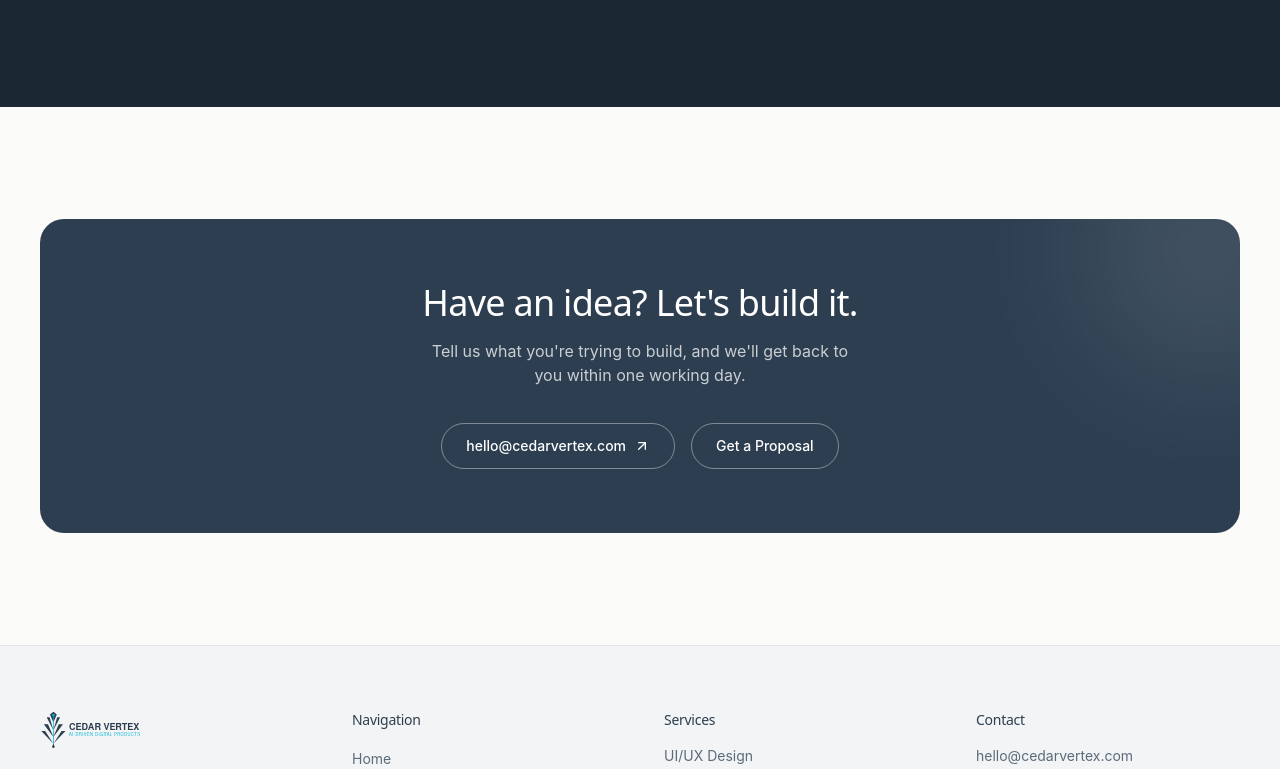
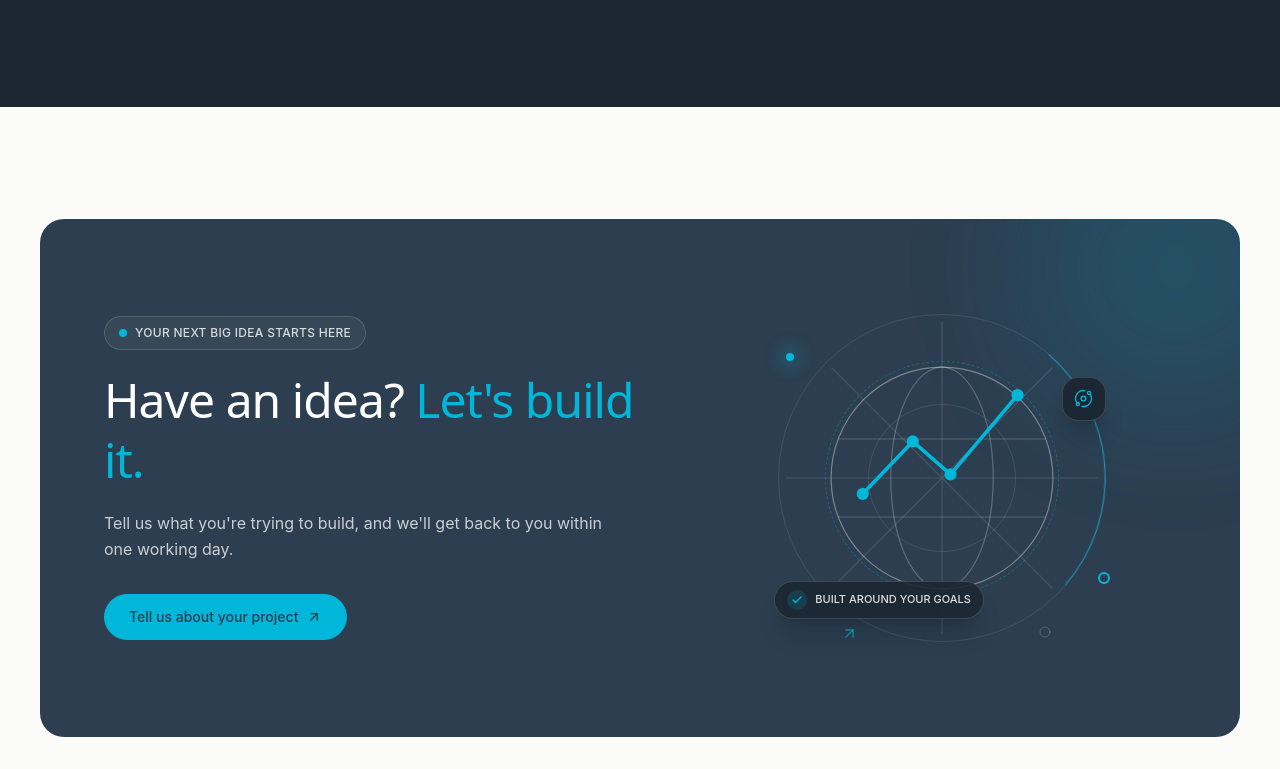
Before and after one commit to annusabdullahbinsaleem/cedar-vertex, a Next.js app: page / in a window 1280 px wide. Shown: the part 4420-5189 px from the top of the page. Built offline with nearby package versions, Linux system fonts and the light colour scheme.

Commit message:
Refresh contact CTA and update business email

```diff
--- a/src/app/privacy-policy/page.tsx
+++ b/src/app/privacy-policy/page.tsx
@@ -20,7 +20,7 @@ export const metadata: Metadata = {
   },
 };
 
-const businessEmail = "hello@cedarvertex.com";
+const businessEmail = "info@cedarvertex.com";
 
 export default function PrivacyPolicyPage() {
   return (
--- a/src/app/terms-of-service/page.tsx
+++ b/src/app/terms-of-service/page.tsx
@@ -20,7 +20,7 @@ export const metadata: Metadata = {
   },
 };
 
-const businessEmail = "hello@cedarvertex.com";
+const businessEmail = "info@cedarvertex.com";
 
 export default function TermsOfServicePage() {
   return (
--- a/src/components/Cta.tsx
+++ b/src/components/Cta.tsx
@@ -1,4 +1,5 @@
 import Button from "./Button";
+import { ArrowUpRight, Check, Circle, Orbit } from "lucide-react";
 
 type CtaProps = {
   onOpenProposal?: () => void;
@@ -8,30 +9,60 @@ export default function Cta({ onOpenProposal }: CtaProps) {
   return (
     <section id="contact" className="px-6 py-20 lg:px-10 lg:py-28">
       <div className="mx-auto max-w-7xl">
-        <div className="relative overflow-hidden rounded-3xl bg-primary px-8 py-16 text-center sm:px-16">
-          <div
-            className="absolute -top-24 -right-24 h-64 w-64 rounded-full bg-white/10 blur-3xl"
-            aria-hidden="true"
-          />
-          <h2 className="font-display text-3xl text-white sm:text-4xl">
-            Have an idea? Let&apos;s build it.
+        <div className="relative isolate overflow-hidden rounded-3xl bg-primary px-8 py-12 sm:px-12 sm:py-14 lg:px-16 lg:py-16">
+          <div className="pointer-events-none absolute -right-20 -top-24 h-72 w-72 rounded-full bg-accent/15 blur-3xl" aria-hidden="true" />
+          <div className="relative grid items-center gap-10 lg:grid-cols-[1.1fr_0.9fr] lg:gap-8">
+            <div className="relative z-10 max-w-xl text-center lg:text-left">
+              <p className="mb-5 inline-flex items-center gap-2 rounded-full border border-white/15 bg-white/5 px-3.5 py-2 text-xs font-medium tracking-wide text-white/80">
+                <span className="h-2 w-2 rounded-full bg-accent" aria-hidden="true" />
+                YOUR NEXT BIG IDEA STARTS HERE
+              </p>
+              <h2 className="font-display text-3xl leading-tight text-white sm:text-4xl lg:text-5xl">
+                Have an idea? <span className="text-accent">Let&apos;s build it.</span>
               </h2>
-          <p className="mx-auto mt-4 max-w-md text-white/75">
+              <p className="mx-auto mt-5 max-w-lg text-sm leading-relaxed text-white/75 sm:text-base lg:mx-0">
                 Tell us what you&apos;re trying to build, and we&apos;ll get back
                 to you within one working day.
               </p>
-          <div className="mt-9 flex flex-wrap items-center justify-center gap-4">
-            <Button href="mailto:hello@cedarvertex.com" variant="ghost-light">
-              hello@cedarvertex.com
-            </Button>
+              <div className="mt-8 flex flex-wrap items-center justify-center gap-4 lg:justify-start">
                 <Button
                   onClick={onOpenProposal}
                   variant="secondary"
-              showIcon={false}
-              className="border-white/40! text-white! hover:bg-white! hover:text-ink!"
+                  className="border-accent! bg-accent! text-ink! hover:border-white! hover:bg-white!"
                 >
-              Get a Proposal
+                  Tell us about your project
                 </Button>
+              </div>
+            </div>
+
+            <div className="relative mx-auto flex aspect-square w-full max-w-[330px] items-center justify-center lg:max-w-[390px]" aria-hidden="true">
+              <div className="absolute inset-[8%] rounded-full border border-white/10" />
+              <div className="absolute inset-[20%] rounded-full border border-dashed border-accent/35" />
+              <div className="absolute inset-[31%] rounded-full border border-white/10" />
+              <div className="absolute inset-[8%] animate-[spin_28s_linear_infinite] rounded-full border border-transparent border-t-accent/70" />
+              <svg viewBox="0 0 320 320" className="absolute inset-0 h-full w-full" fill="none">
+                <path d="M160 32v256M32 160h256M69.5 69.5l181 181m0-181-181 181" stroke="white" strokeOpacity=".12" />
+                <circle cx="160" cy="160" r="91" stroke="white" strokeOpacity=".36" />
+                <ellipse cx="160" cy="160" rx="42" ry="91" stroke="white" strokeOpacity=".24" />
+                <path d="M75 128h170M75 192h170" stroke="white" strokeOpacity=".2" />
+                <path d="m95 173 41-43 31 27 55-65" stroke="#00B7D9" strokeWidth="3" strokeLinecap="round" strokeLinejoin="round" />
+                <circle cx="95" cy="173" r="5" fill="#00B7D9" />
+                <circle cx="136" cy="130" r="5" fill="#00B7D9" />
+                <circle cx="167" cy="157" r="5" fill="#00B7D9" />
+                <circle cx="222" cy="92" r="5" fill="#00B7D9" />
+              </svg>
+              <div className="absolute right-[8%] top-[24%] flex h-11 w-11 items-center justify-center rounded-2xl border border-white/15 bg-primary-dark text-accent shadow-xl shadow-black/15">
+                <Orbit size={19} strokeWidth={1.7} />
+              </div>
+              <div className="absolute bottom-[14%] left-[7%] flex items-center gap-2 rounded-full border border-white/15 bg-primary-dark/90 px-3 py-2 text-[11px] font-medium text-white/85 shadow-xl shadow-black/15">
+                <span className="flex h-5 w-5 items-center justify-center rounded-full bg-accent/15 text-accent"><Check size={12} strokeWidth={2.5} /></span>
+                BUILT AROUND YOUR GOALS
+              </div>
+              <div className="absolute left-[10%] top-[18%] h-2 w-2 rounded-full bg-accent shadow-[0_0_18px_4px_rgba(0,183,217,0.45)]" />
+              <div className="absolute bottom-[23%] right-[7%] h-3 w-3 rounded-full border-2 border-accent bg-primary" />
+              <Circle className="absolute right-[22%] bottom-[9%] text-white/20" size={12} />
+              <ArrowUpRight className="absolute left-[24%] bottom-[8%] text-accent/60" size={17} />
+            </div>
           </div>
         </div>
       </div>
--- a/src/components/Footer.tsx
+++ b/src/components/Footer.tsx
@@ -115,10 +115,10 @@ export default function Footer() {
             <ul className="mt-4 space-y-2.5 text-sm text-ink-soft">
               <li>
                 <a
-                  href="mailto:hello@cedarvertex.com"
+                  href="mailto:info@cedarvertex.com"
                   className="hover:text-accent-dark"
                 >
-                  hello@cedarvertex.com
+                  info@cedarvertex.com
                 </a>
               </li>
               <li>Bristol, United Kingdom</li>
```
Lines whose indentation alone changed are shown as unchanged.
